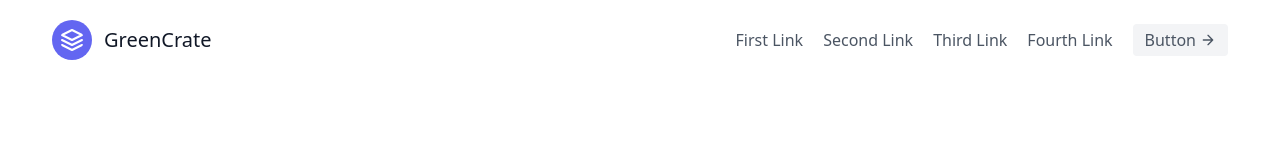
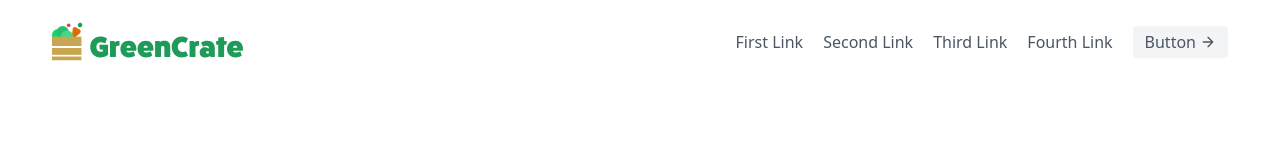
Before and after one commit to fsalcedo55/greencrate, a Next.js app: page / in a window 1280 px wide. Shown: the top 160 px of the page. Built offline with nearby package versions, Linux system fonts and the light colour scheme.

Commit message:
add my part

```diff
--- a/package.json
+++ b/package.json
@@ -9,6 +9,8 @@
     "lint": "next lint"
   },
   "dependencies": {
+    "@walletconnect/client": "^1.7.7",
+    "@walletconnect/qrcode-modal": "^1.7.7",
     "next": "12.1.4",
     "react": "18.0.0",
     "react-dom": "18.0.0"
--- a/pages/navbar.js
+++ b/pages/navbar.js
@@ -6,19 +6,7 @@ export default function navbar() {
     <header className="text-gray-600 body-font">
       <div className="container mx-auto flex flex-wrap p-5 flex-col md:flex-row items-center">
         <a className="flex title-font font-medium items-center text-gray-900 mb-4 md:mb-0">
-          <svg
-            xmlns="http://www.w3.org/2000/svg"
-            fill="none"
-            stroke="currentColor"
-            strokeLinecap="round"
-            strokeLinejoin="round"
-            strokeWidth="2"
-            className="w-10 h-10 text-white p-2 bg-indigo-500 rounded-full"
-            viewBox="0 0 24 24"
-          >
-            <path d="M12 2L2 7l10 5 10-5-10-5zM2 17l10 5 10-5M2 12l10 5 10-5"></path>
-          </svg>
-          <span className="ml-3 text-xl">GreenCrate</span>
+         <img src="/logo.svg" class="w-48"/>
         </a>
         <nav className="md:ml-auto flex flex-wrap items-center text-base justify-center">
           <a className="mr-5 hover:text-gray-900">First Link</a>
--- /dev/null
+++ b/pages/walletconnect.js
@@ -0,0 +1,69 @@
+import Head from "next/head";
+import Navbar from "../pages/navbar";
+import Hero from "../pages/hero";
+import Image from "next/image";
+import styles from "../styles/Home.module.css";
+
+import WalletConnect from "@walletconnect/client";
+import QRCodeModal from "@walletconnect/qrcode-modal";
+
+// Create a connector
+const connector = new WalletConnect({
+  bridge: "https://bridge.walletconnect.org", // Required
+  qrcodeModal: QRCodeModal,
+});
+
+// Check if connection is already established
+if (!connector.connected) {
+  // create new session
+  connector.createSession();
+}
+
+// Subscribe to connection events
+connector.on("connect", (error, payload) => {
+  if (error) {
+    throw error;
+  }
+
+  // Get provided accounts and chainId
+  const { accounts, chainId } = payload.params[0];
+});
+
+connector.on("session_update", (error, payload) => {
+  if (error) {
+    throw error;
+  }
+
+  // Get updated accounts and chainId
+  const { accounts, chainId } = payload.params[0];
+});
+
+connector.on("disconnect", (error, payload) => {
+  if (error) {
+    throw error;
+  }
+
+  // Delete connector
+});
+
+export default function Home() {
+  return (
+    <div className={styles.container}>
+      <Head>
+        <title>GreenCrate</title>
+        <meta name="description" content="Decentralized food crisis app" />
+        <link rel="icon" href="/favicon.ico" />
+      </Head>
+      <Navbar />
+
+      <main className={styles.main}>
+        YOOO
+      </main>
+
+      <footer className={styles.footer}>
+        <div>GreenCrate</div>
+        <Image src="/vercel.svg" alt="Vercel Logo" width={72} height={16} />
+      </footer>
+    </div>
+  );
+}
```
Also changed, not shown: public/logo.svg (added), 1 other file (tests, documents, lock files or other folders).
